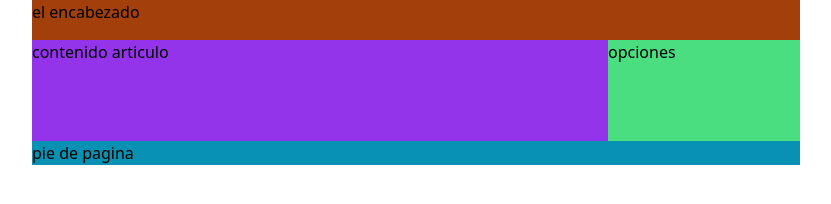
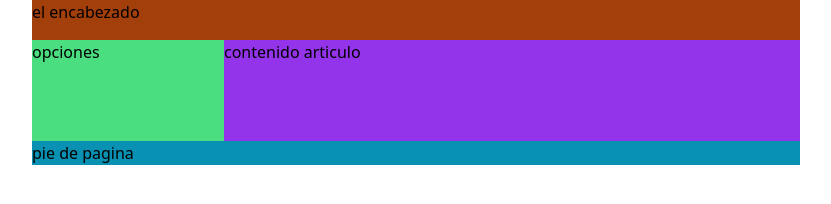
Before and after one commit to DownStall/clase-mantenimiento, a website: page src/index.html in a window 1280 px wide. Shown: the whole page, without its empty margins (224-1055 px from the left). Drawn offline with Linux system fonts and the light colour scheme.

Commit message:
columnas

```diff
--- a/src/index.html
+++ b/src/index.html
@@ -1,30 +1,33 @@
 <!doctype html>
 <html>
+
 <head>
     <meta charset="UTF-8">
     <meta name="viewport" content="width=device-width, initial-scale=1.0">
     <link href="/dist/output.css" rel="stylesheet">
 </head>
+
 <body>
- <div class="m-auto bg-orange-400 max-w-3xl container ">
-     <header class="h-10 bg-[#a33f0a]">
+    <div class="grid grid-cols-4 mx-auto bg-orange-400 max-w-3xl container ">
+        <header class=" col-span-4 h-10 bg-[#a33f0a]">
             el encabezado
 
         </header>
 
-     <section class="flex flex-row-reverse bg-yellow-400">
 
-         <nav class=" h-[101px] float-left w-1/4 bg-green-400">
+
+            <nav class=" h-[101px]  bg-green-400">
                 opciones
             </nav>
-<article class="  float-left w-3/4 bg-purple-600">
+            <article class="  col-span-3 bg-purple-600">
                 contenido articulo
             </article>
-     </section>
-     <footer class=" clear-both bg-cyan-600"> pie de pagina
+
+        <footer class=" col-span-4 bg-cyan-600"> pie de pagina
 
         </footer>
 
     </div>
 </body>
+
 </html>
```
Also changed, not shown: dist/output.css. Lines whose indentation alone changed are shown as unchanged.
